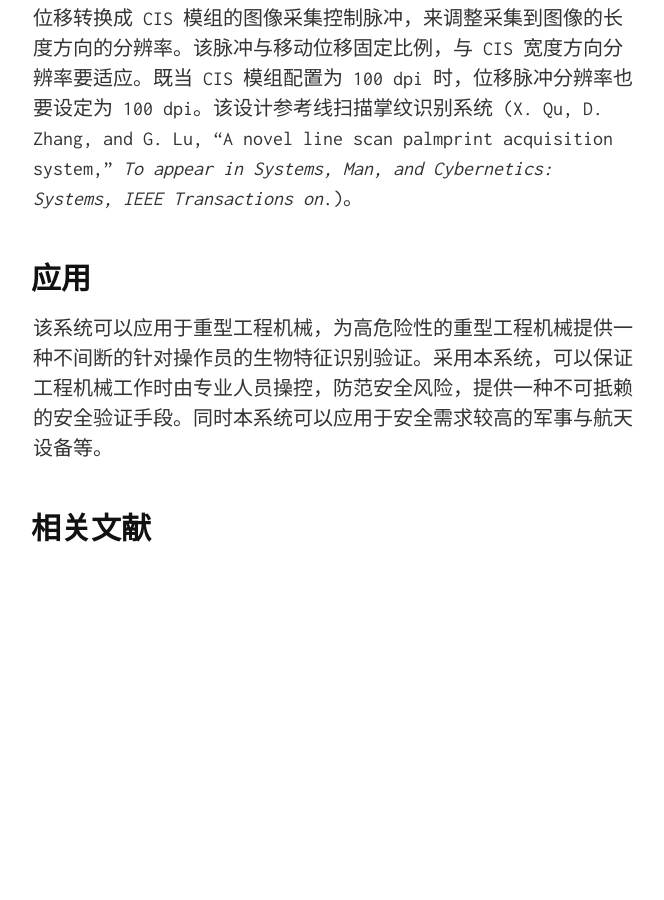
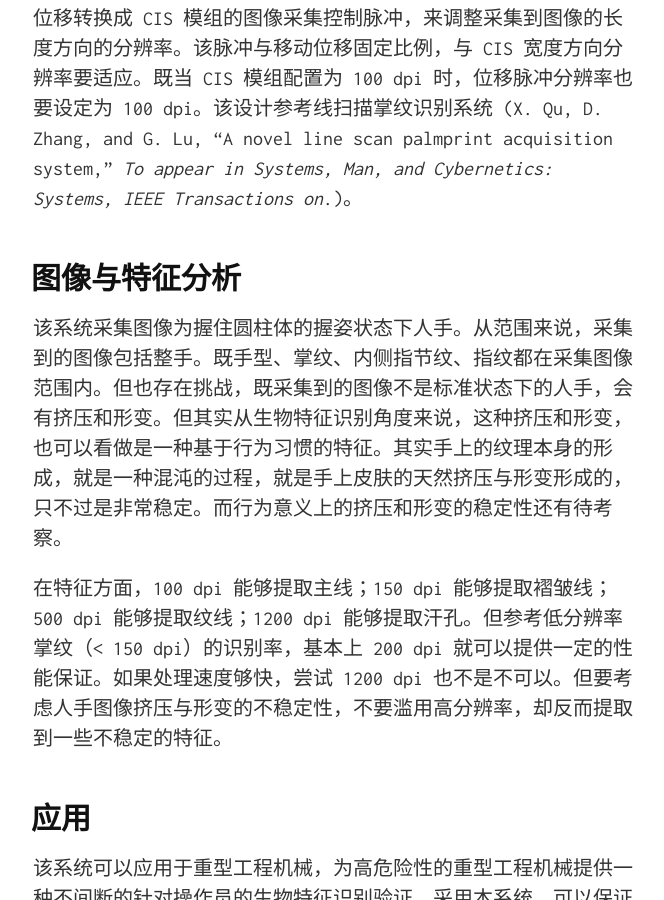
Before and after one commit to quxiaofeng/doorhandle, a Jekyll site: the page built from cn.html, in a window 1280 px wide and 900 px high, scrolled down 2208 px. Shown: the whole window, without its empty margins (307-971 px from the left). Built offline with Jekyll 4.4.1, drawn with Linux system fonts in a browser that asks for light colours; Markdown is read by kramdown in place of the engine named in the settings; before the commit the page ends 2852 px from its top, so only the background shows below that.

Commit message:
Update the content
Signed-off-by: Xiaofeng QU <xiaofeng.qu.hk@ieee.org>

```diff
--- a/_includes/cn.md
+++ b/_includes/cn.md
@@ -33,6 +33,13 @@
 
 运动同步包括两部分，一部分是齿轮间的同步，精确控制滚轴与把手整体的运动。当把手外表面旋转移动距离 2\pi{}D 时，滚轴外表面反向位移同样距离，保证握住把手的手绝对位置不变。另一部分是把位移转换成 CIS 模组的图像采集控制脉冲，来调整采集到图像的长度方向的分辨率。该脉冲与移动位移固定比例，与 CIS 宽度方向分辨率要适应。既当 CIS 模组配置为 100 dpi 时，位移脉冲分辨率也要设定为 100 dpi。该设计参考线扫描掌纹识别系统 (X. Qu, D. Zhang, and G. Lu, “A novel line scan palmprint acquisition system,” *To appear in Systems, Man, and Cybernetics: Systems, IEEE Transactions on*.)。
 
+图像与特征分析
+-------------
+
+该系统采集图像为握住圆柱体的握姿状态下人手。从范围来说，采集到的图像包括整手。既手型、掌纹、内侧指节纹、指纹都在采集图像范围内。但也存在挑战，既采集到的图像不是标准状态下的人手，会有挤压和形变。但其实从生物特征识别角度来说，这种挤压和形变，也可以看做是一种基于行为习惯的特征。其实手上的纹理本身的形成，就是一种混沌的过程，就是手上皮肤的天然挤压与形变形成的，只不过是非常稳定。而行为意义上的挤压和形变的稳定性还有待考察。
+
+在特征方面，100 dpi 能够提取主线；150 dpi 能够提取褶皱线；500 dpi 能够提取纹线；1200 dpi 能够提取汗孔。但参考低分辨率掌纹（< 150 dpi）的识别率，基本上 200 dpi 就可以提供一定的性能保证。如果处理速度够快，尝试 1200 dpi 也不是不可以。但要考虑人手图像挤压与形变的不稳定性，不要滥用高分辨率，却反而提取到一些不稳定的特征。
+
 应用
 -------------
 
```
